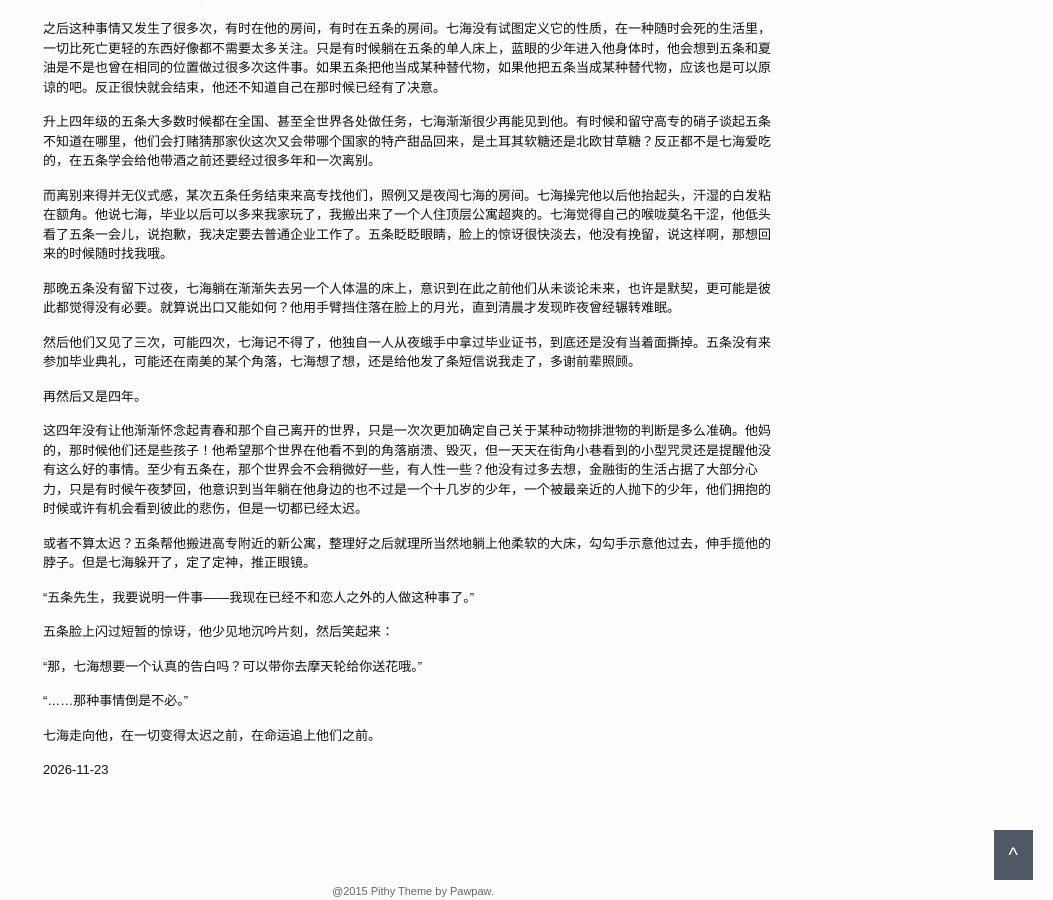
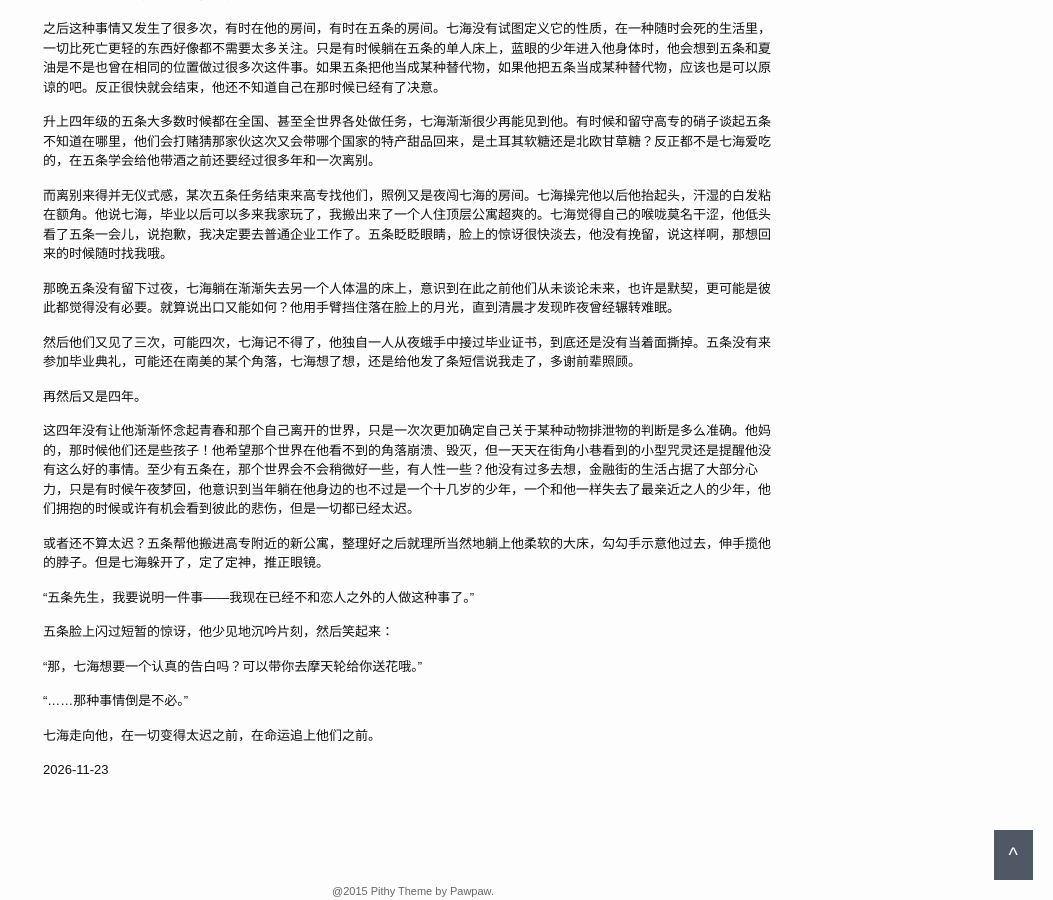
Before and after one commit to greylantern/greylantern.github.io, a Jekyll site: the page built from _posts/2026-11-23-【咒术回战】【五七五】长夏已尽.html, in a window 1280 px wide and 900 px high, scrolled down 2328 px. Shown: the whole window, without its empty margins (227-1280 px from the left). Built offline with Jekyll 4.4.1, drawn with Linux system fonts in a browser that asks for light colours; comment, search, counter and statistics services are not loaded.

Commit message:
minor updates

```diff
--- a/_posts/2026-10-26-【咒术回战】【悠五+少量棘五】La habitación.html
+++ b/_posts/2026-10-26-【咒术回战】【悠五+少量棘五】La habitación.html
@@ -82,7 +82,7 @@ categories: 咒术回战
 
 <p>每个人都有的奖励。</p>
 
-<p>虎杖意识到自己的嘴还微微张开，于是将它合上。身体里突然涌起的热度让他耳根发烫，脑子里飞快地闪过一些画面。伏黑已经来过这个房间了吗？钉崎呢，是真希带她来的吗？他的余光扫过墙上挂在阴影中的某些东西，看起来像是假阳具。他打了个寒战，一些从未想过的景象出现在意识边缘，他不知道应该接纳还是推开。</p>
+<p>虎杖意识到自己的嘴还微微张开，于是将它合上。身体里突然涌起的热度让他耳根发烫，脑子里飞快地闪过一些画面。伏黑已经来过这个房间了吗？钉崎呢，是真希带她来的吗？他的余光扫过墙上挂在阴影中的某些东西，看起来像是穿戴式假阳具。他打了个寒战，一些从未想过的景象出现在意识边缘，他不知道应该接纳还是推开。</p>
 
 <p>五条老师。给他们上课，带他们逛东京的五条老师。跟他们分零食，陪他们对练的五条老师。</p>
 
@@ -130,7 +130,7 @@ categories: 咒术回战
 
 <p>“啊，哈啊……”他用力顶到底的时候五条悟仰起头，发出长长的喘息。他没有给对方适应的时间，立刻抽出来又重重地顶进去，带出一连串凌乱的呻吟。身下的床被他的动作带得一下下地震动，肠道内灼热的软肉吸吮着性器，随着每一次抽插贪恋地裹上来，虎杖用双手掐住削瘦的腰身，不让对方有机会逃开。他在几次变换角度之后发现了五条悟的敏感点，于是每一次顶入都让龟头蹭过那里，直到耳畔传来的呻吟变得接近呜咽。难以承受的快感让五条悟本能地挣扎着，手铐发出金属撞击的声响，虎杖很确定他只需要用上千分之一的咒力就可以把它挣开，但他始终没有这么做。蒙眼的黑布渐渐被剧烈的动作扯落，于是虎杖看到了那双蓝得近乎透明的眼睛，平日冷冽如冰川深处万年的蓝冰，此刻却被泪水浸得一片朦胧，甚至长长的睫毛也被泪渍沾染。虎杖想亲吻那双眼睛，亲吻他颤抖着蜷缩的足趾，或是他微凉的嘴角，但他什么都没做。下次，有些未拆开的糖果要留给下次。</p>
 
-<p>虎杖的手抚过老师的小腹，那里被他的东西顶出了凸起的形状，在他重重按下去的时候五条悟几乎立刻被刺激到了极限，尖叫着射了出来，在自己的腹肌上溅出点点浊白。甬道一下下地痉挛，虎杖咬着牙忍耐着强烈的快感，继续用力操着高潮后过度敏感的身体，直到泪水从五条的眼角滑落，他的声音变得像是乞求：</p>
+<p>虎杖的手抚过老师的小腹，那里被他的东西顶出了凸起的形状，在他重重按下去的时候五条悟几乎立刻被刺激到了极限，尖叫着射了出来，在自己的腹肌上溅出点点浊白。甬道一下下地痉挛，虎杖咬着牙忍耐着强烈的快感，继续用力操着高潮后过度敏感的身体，直到泪水从老师的眼角滑落，他的声音变得像是乞求：</p>
 
 <p>“呜……呜啊……”</p>
 
--- a/_posts/2026-11-23-【咒术回战】【五七五】长夏已尽.html
+++ b/_posts/2026-11-23-【咒术回战】【五七五】长夏已尽.html
@@ -109,13 +109,13 @@ categories: 咒术回战
 
 <p>那晚五条没有留下过夜，七海躺在渐渐失去另一个人体温的床上，意识到在此之前他们从未谈论未来，也许是默契，更可能是彼此都觉得没有必要。就算说出口又能如何？他用手臂挡住落在脸上的月光，直到清晨才发现昨夜曾经辗转难眠。</p>
 
-<p>然后他们又见了三次，可能四次，七海记不得了，他独自一人从夜蛾手中拿过毕业证书，到底还是没有当着面撕掉。五条没有来参加毕业典礼，可能还在南美的某个角落，七海想了想，还是给他发了条短信说我走了，多谢前辈照顾。</p>
+<p>然后他们又见了三次，可能四次，七海记不得了，他独自一人从夜蛾手中接过毕业证书，到底还是没有当着面撕掉。五条没有来参加毕业典礼，可能还在南美的某个角落，七海想了想，还是给他发了条短信说我走了，多谢前辈照顾。</p>
 
 <p>再然后又是四年。</p>
 
-<p>这四年没有让他渐渐怀念起青春和那个自己离开的世界，只是一次次更加确定自己关于某种动物排泄物的判断是多么准确。他妈的，那时候他们还是些孩子！他希望那个世界在他看不到的角落崩溃、毁灭，但一天天在街角小巷看到的小型咒灵还是提醒他没有这么好的事情。至少有五条在，那个世界会不会稍微好一些，有人性一些？他没有过多去想，金融街的生活占据了大部分心力，只是有时候午夜梦回，他意识到当年躺在他身边的也不过是一个十几岁的少年，一个被最亲近的人抛下的少年，他们拥抱的时候或许有机会看到彼此的悲伤，但是一切都已经太迟。</p>
+<p>这四年没有让他渐渐怀念起青春和那个自己离开的世界，只是一次次更加确定自己关于某种动物排泄物的判断是多么准确。他妈的，那时候他们还是些孩子！他希望那个世界在他看不到的角落崩溃、毁灭，但一天天在街角小巷看到的小型咒灵还是提醒他没有这么好的事情。至少有五条在，那个世界会不会稍微好一些，有人性一些？他没有过多去想，金融街的生活占据了大部分心力，只是有时候午夜梦回，他意识到当年躺在他身边的也不过是一个十几岁的少年，一个和他一样失去了最亲近之人的少年，他们拥抱的时候或许有机会看到彼此的悲伤，但是一切都已经太迟。</p>
 
-<p>或者不算太迟？五条帮他搬进高专附近的新公寓，整理好之后就理所当然地躺上他柔软的大床，勾勾手示意他过去，伸手揽他的脖子。但是七海躲开了，定了定神，推正眼镜。</p>
+<p>或者还不算太迟？五条帮他搬进高专附近的新公寓，整理好之后就理所当然地躺上他柔软的大床，勾勾手示意他过去，伸手揽他的脖子。但是七海躲开了，定了定神，推正眼镜。</p>
 
 <p>“五条先生，我要说明一件事——我现在已经不和恋人之外的人做这种事了。”</p>
 
```
